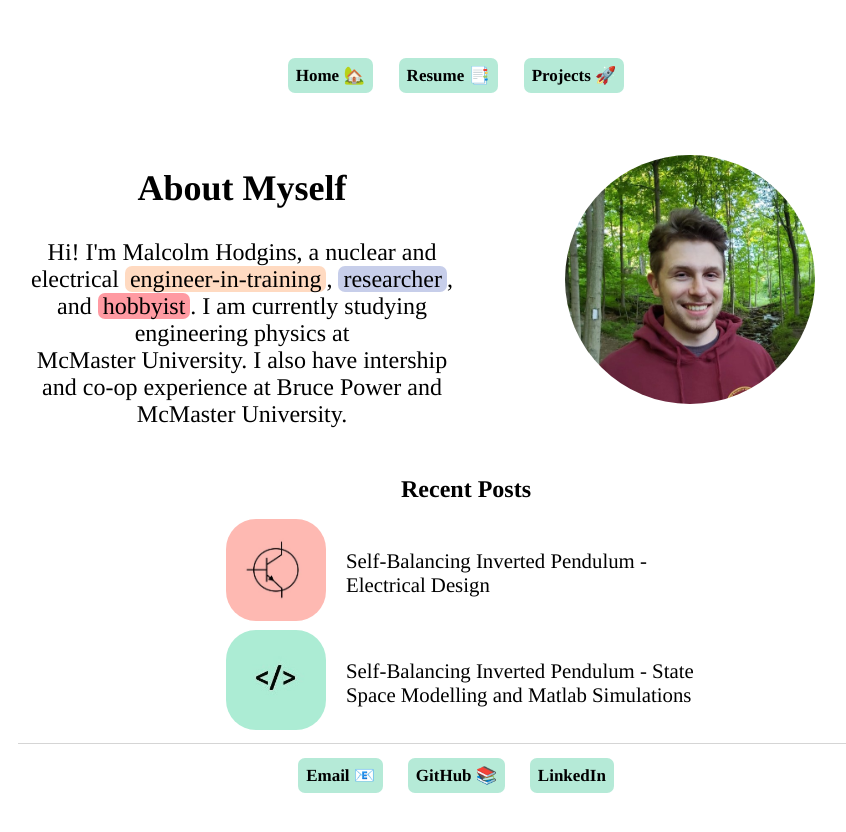
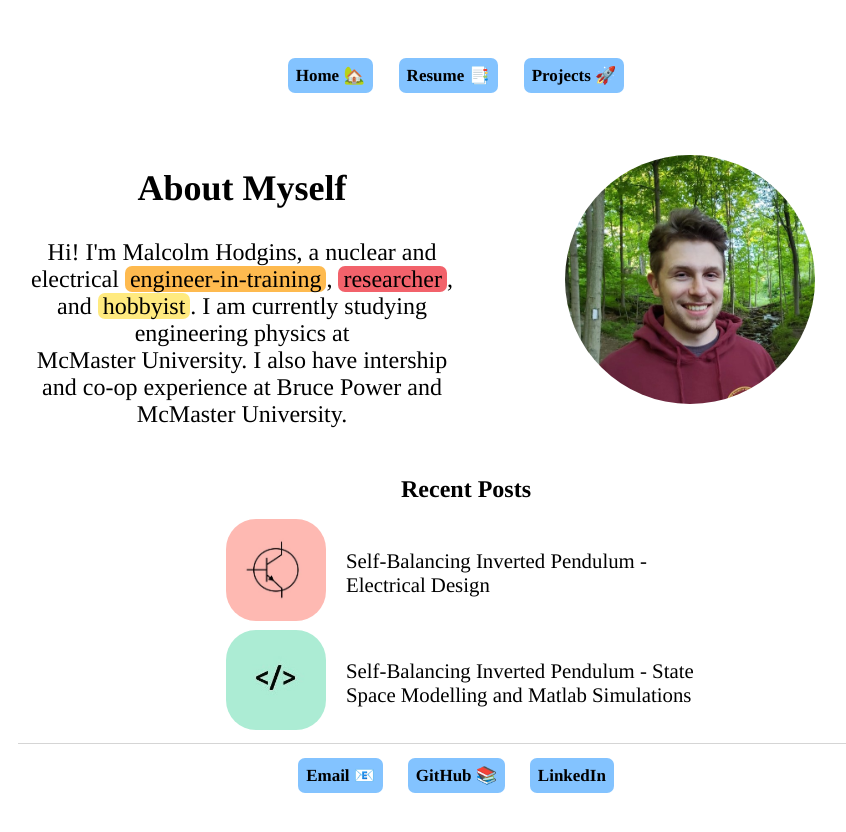
Before and after one commit to MalcolmHodgins/MalcolmHodgins.github.io, a Jekyll site: the page built from index.html, in a window 1280 px wide. Shown: the top 832 px of the page, without its empty margins (174-1020 px from the left). Built offline with Jekyll 4.4.1, drawn with Linux system fonts in a browser that asks for light colours.

Commit message:
changing color scheme

```diff
--- a/css/main.css
+++ b/css/main.css
@@ -15,7 +15,7 @@ nav ul li, footer ul li {
     display: inline;
     margin-right: 20px;
     border-radius: 7px;
-    background-color:#B5EAD7;
+    background-color:#83C3FF;
     padding:8px;
     font-size: 17px;
 }
@@ -92,19 +92,19 @@ a:hover {
 
 .button_researcher {
   border-radius: 7px;
-  background-color: #C7CEEA;
+  background-color: #F2626B;
   padding: 0 5px; /*top/bottom left/right*/
 }
 
 .button_EIT {
   border-radius: 7px;
-  background-color: #FFDAC1;
+  background-color: #FEBA4F;
   padding: 0 5px; /*top/bottom left/right*/
 }
 
 .button_hobbyist {
   border-radius: 7px;
-  background-color: #FF9AA2;
+  background-color: #FFEA7F;
   padding: 0 5px; /*top/bottom left/right*/
 }
 
```
